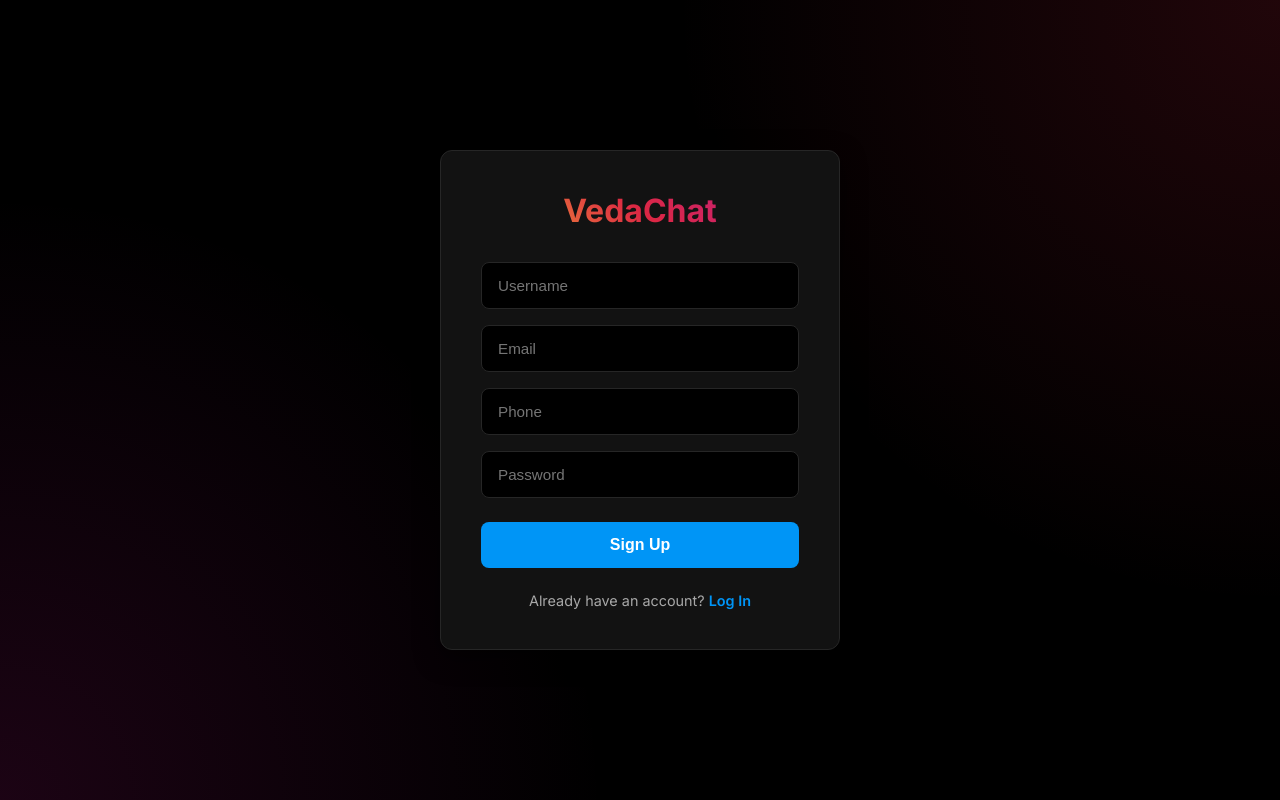
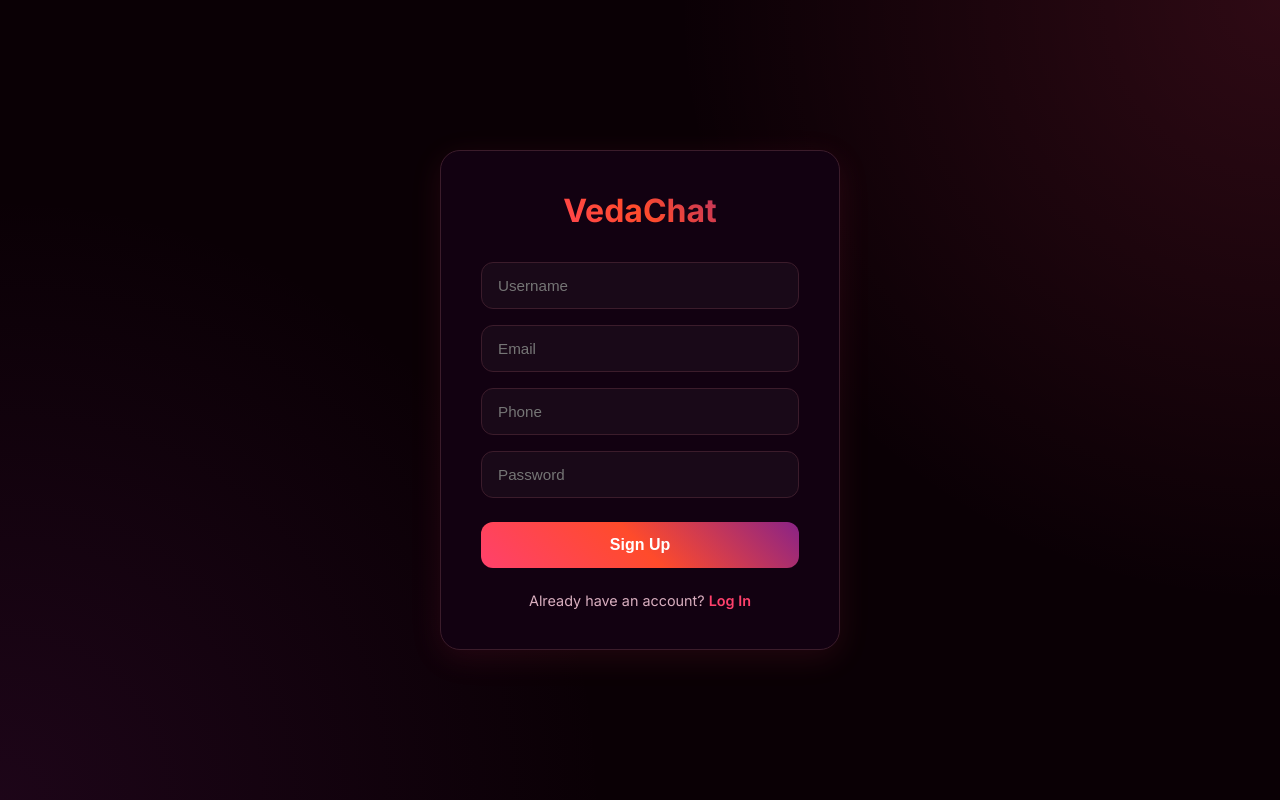
Before and after one commit to akshaybankar007/VedaChat, a React (Vite) app in the folder client/: page /register in a window 1280 px wide. Built offline with nearby package versions, Linux system fonts and the light colour scheme; no server answers.

Commit message:
style: Apply rose like aesthetic style like insta

```diff
--- a/client/src/index.css
+++ b/client/src/index.css
@@ -1,14 +1,14 @@
 @import url('https://fonts.googleapis.com/css2?family=Inter:wght@400;500;600;700&display=swap');
 
 :root {
-  --bg-dark: #000000;
-  --bg-card: #121212;
-  --text-main: #f5f5f5;
-  --text-muted: #a8a8a8;
-  --border: #262626;
-  --accent-gradient: linear-gradient(45deg, #f09433 0%, #e6683c 25%, #dc2743 50%, #cc2366 75%, #bc1888 100%);
-  --primary-btn: #0095f6;
-  --primary-btn-hover: #1877f2;
+  --bg-dark: #0a0005; /* Midnight rose my fav */
+  --bg-card: #120111; /* Deepest purple her fav */
+  --text-main: #fdf5f7;
+  --text-muted: #d9aebf;
+  --border: #3b1c2b;
+  --accent-gradient: linear-gradient(45deg, #ff416c, #ff4b2b, #8a2387);
+  --primary-btn: #ff416c;
+  --primary-btn-hover: #ff4b2b;
 }
 
 * {
@@ -32,19 +32,19 @@ body {
   justify-content: center;
   min-height: 100vh;
   padding: 20px;
-  background: radial-gradient(circle at top right, rgba(220, 39, 67, 0.15), transparent 40%),
-              radial-gradient(circle at bottom left, rgba(188, 24, 136, 0.15), transparent 40%);
+  background: radial-gradient(circle at top right, rgba(255, 65, 108, 0.15), transparent 40%),
+              radial-gradient(circle at bottom left, rgba(138, 35, 135, 0.15), transparent 40%);
 }
 
 .auth-box {
   background-color: var(--bg-card);
   border: 1px solid var(--border);
-  border-radius: 12px;
+  border-radius: 20px;
   padding: 40px;
   width: 100%;
   max-width: 400px;
   text-align: center;
-  box-shadow: 0 8px 24px rgba(0, 0, 0, 0.5);
+  box-shadow: 0 8px 32px rgba(255, 65, 108, 0.1);
 }
 
 .auth-title {
@@ -65,35 +65,36 @@ body {
 .auth-input {
   width: 100%;
   padding: 14px 16px;
-  background-color: #000;
+  background-color: rgba(255, 255, 255, 0.03);
   border: 1px solid var(--border);
-  border-radius: 8px;
+  border-radius: 12px;
   color: var(--text-main);
   font-size: 0.95rem;
-  transition: border-color 0.2s;
+  transition: all 0.2s;
 }
 
 .auth-input:focus {
   outline: none;
-  border-color: var(--text-muted);
+  border-color: #ff416c;
+  background-color: rgba(255, 255, 255, 0.05);
 }
 
 .auth-btn {
   width: 100%;
   padding: 14px;
-  background-color: var(--primary-btn);
+  background: var(--accent-gradient);
   color: white;
   border: none;
-  border-radius: 8px;
+  border-radius: 12px;
   font-size: 1rem;
   font-weight: 600;
   cursor: pointer;
-  transition: background-color 0.2s;
+  transition: opacity 0.2s;
   margin-top: 8px;
 }
 
 .auth-btn:hover {
-  background-color: var(--primary-btn-hover);
+  opacity: 0.9;
 }
 
 .auth-link {
@@ -103,7 +104,7 @@ body {
 }
 
 .auth-link a {
-  color: var(--primary-btn);
+  color: #ff416c;
   text-decoration: none;
   font-weight: 600;
 }
@@ -117,7 +118,7 @@ body {
 }
 
 .chat-sidebar {
-  width: 300px;
+  width: 320px;
   background-color: var(--bg-card);
   border-right: 1px solid var(--border);
   display: flex;
@@ -134,11 +135,13 @@ body {
 }
 
 .chat-header {
-  padding: 16px 20px;
+  padding: 12px 20px;
   border-bottom: 1px solid var(--border);
   display: flex;
   align-items: center;
+  justify-content: center;
   background-color: var(--bg-card);
+  position: relative;
 }
 
 .mobile-menu-btn {
@@ -147,7 +150,8 @@ body {
   border: none;
   color: var(--text-main);
   font-size: 1.5rem;
-  margin-right: 15px;
+  position: absolute;
+  left: 20px;
   cursor: pointer;
 }
 
@@ -191,9 +195,10 @@ body {
 }
 
 .bubble-other {
-  background-color: #262626;
+  background-color: rgba(255, 192, 203, 0.15); /* Frosty pink */
   color: var(--text-main);
   border-bottom-left-radius: 4px;
+  border: 1px solid rgba(255, 192, 203, 0.1);
 }
 
 .chat-input-container {
@@ -204,14 +209,15 @@ body {
 .chat-input-form {
   display: flex;
   gap: 12px;
-  background-color: #262626;
-  padding: 6px 6px 6px 16px;
+  background-color: rgba(255, 255, 255, 0.05);
+  padding: 6px 6px 6px 20px;
   border-radius: 30px;
-  border: 1px solid transparent;
+  border: 1px solid var(--border);
+  align-items: center;
 }
 
 .chat-input-form:focus-within {
-  border-color: #555;
+  border-color: #ff416c;
 }
 
 .chat-input {
@@ -224,8 +230,8 @@ body {
 }
 
 .chat-send-btn {
-  background: var(--accent-gradient);
-  color: white;
+  background: transparent;
+  color: #ff416c;
   border: none;
   border-radius: 50%;
   width: 36px;
@@ -234,11 +240,12 @@ body {
   align-items: center;
   justify-content: center;
   cursor: pointer;
-  font-weight: bold;
+  font-size: 1.2rem;
+  transition: transform 0.2s;
 }
 
 .chat-send-btn:hover {
-  opacity: 0.9;
+  transform: scale(1.1);
 }
 
 /* User List Items */
@@ -256,8 +263,8 @@ body {
 }
 
 .avatar {
-  width: 40px;
-  height: 40px;
+  width: 44px;
+  height: 44px;
   border-radius: 50%;
   background: var(--accent-gradient);
   display: flex;
@@ -266,12 +273,13 @@ body {
   font-weight: bold;
   color: white;
   position: relative;
+  font-size: 1.1rem;
 }
 
 .status-dot {
   position: absolute;
-  bottom: 0;
-  right: 0;
+  bottom: 2px;
+  right: 2px;
   width: 12px;
   height: 12px;
   border-radius: 50%;
@@ -286,15 +294,16 @@ body {
   display: none;
   position: fixed;
   top: 0; left: 0; right: 0; bottom: 0;
-  background: rgba(0, 0, 0, 0.6);
+  background: rgba(0, 0, 0, 0.7);
+  backdrop-filter: blur(2px);
   z-index: 5;
 }
 
 .load-more-btn {
   align-self: center;
-  background: var(--border);
+  background: rgba(255, 255, 255, 0.05);
   color: var(--text-muted);
-  border: none;
+  border: 1px solid var(--border);
   padding: 8px 16px;
   border-radius: 20px;
   cursor: pointer;
--- a/client/src/pages/Chat.jsx
+++ b/client/src/pages/Chat.jsx
@@ -112,12 +112,13 @@ const Chat = () => {
 
             {/* Sidebar */}
             <div className={`chat-sidebar ${sidebarOpen ? 'open' : ''}`}>
-                <div style={{ padding: "20px" }}>
+                <div style={{ padding: "20px", display: "flex", justifyContent: "space-between", alignItems: "center" }}>
                     <h3 className="auth-title" style={{ margin: 0, fontSize: "1.5rem" }}>VedaChat</h3>
+                    <span style={{ fontSize: "1.2rem", cursor: "pointer" }}>📝</span>
                 </div>
 
-                <div style={{ padding: "0 20px 10px", fontSize: "0.85rem", color: "var(--text-muted)", fontWeight: "600", textTransform: "uppercase" }}>
-                    Network
+                <div style={{ padding: "0 20px 10px", fontSize: "0.85rem", color: "var(--text-muted)", fontWeight: "600" }}>
+                    Messages
                 </div>
 
                 <div style={{ flex: 1, overflowY: "auto" }}>
@@ -127,7 +128,10 @@ const Chat = () => {
                                 {u.username.charAt(0).toUpperCase()}
                                 <span className={`status-dot ${u.isOnline ? 'status-online' : 'status-offline'}`}></span>
                             </div>
-                            <span style={{ fontWeight: "500", fontSize: "0.95rem" }}>{u.username}</span>
+                            <div style={{ display: "flex", flexDirection: "column" }}>
+                                <span style={{ fontWeight: "600", fontSize: "0.95rem" }}>{u.username}</span>
+                                <span style={{ fontSize: "0.8rem", color: "var(--text-muted)" }}>{u.isOnline ? 'Active now' : 'Offline'}</span>
+                            </div>
                         </div>
                     ))}
                 </div>
@@ -139,7 +143,7 @@ const Chat = () => {
                         </div>
                         <span style={{ fontWeight: "600", fontSize: "0.9rem" }}>{user?.username}</span>
                     </div>
-                    <button onClick={logout} style={{ background: "transparent", color: "var(--text-muted)", border: "none", cursor: "pointer", fontSize: "0.85rem" }}>
+                    <button onClick={logout} style={{ background: "transparent", color: "#ff416c", border: "none", cursor: "pointer", fontSize: "0.85rem", fontWeight: "600" }}>
                         Log Out
                     </button>
                 </div>
@@ -151,9 +155,12 @@ const Chat = () => {
                     <button className="mobile-menu-btn" onClick={() => setSidebarOpen(true)}>
                         ☰
                     </button>
-                    <div style={{ display: "flex", alignItems: "center", gap: "10px" }}>
-                        <div className="avatar" style={{ width: "40px", height: "40px" }}>#</div>
-                        <h2 style={{ margin: 0, fontSize: "1.1rem", fontWeight: "600" }}>the-abyss</h2>
+                    <div style={{ display: "flex", flexDirection: "column", alignItems: "center" }}>
+                        <div className="avatar" style={{ width: "32px", height: "32px", marginBottom: "4px", fontSize: "0.9rem" }}>
+                            ♡
+                        </div>
+                        <h2 style={{ margin: 0, fontSize: "1rem", fontWeight: "600" }}>Global Chat</h2>
+                        <span style={{ fontSize: "0.75rem", color: "var(--text-muted)" }}>VedaChat Network</span>
                     </div>
                 </div>
 
@@ -189,16 +196,21 @@ const Chat = () => {
 
                 <div className="chat-input-container">
                     <form onSubmit={handleSend} className="chat-input-form">
+                        <span style={{ color: "var(--text-muted)", fontSize: "1.2rem", cursor: "pointer", paddingLeft: "5px" }}>📷</span>
                         <input
                             type="text"
                             className="chat-input"
                             value={newMessage}
                             onChange={handleInputChange}
-                            placeholder="Message #the-abyss..."
+                            placeholder="Message..."
                         />
-                        <button type="submit" className="chat-send-btn">
-                            ↑
-                        </button>
+                        {newMessage.trim() ? (
+                            <button type="submit" className="chat-send-btn">
+                                💌
+                            </button>
+                        ) : (
+                            <span style={{ color: "var(--text-muted)", fontSize: "1.2rem", cursor: "pointer", paddingRight: "5px" }}>🎤</span>
+                        )}
                     </form>
                 </div>
             </div>
```
